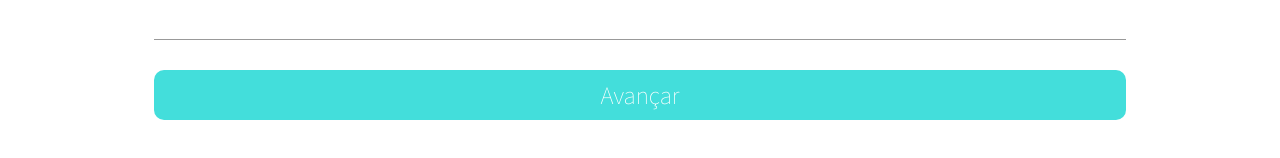
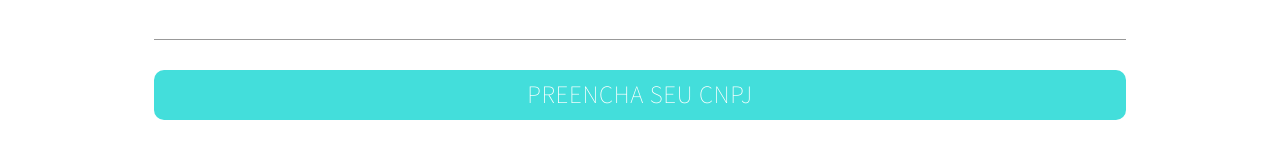
Before and after one commit to appdoutoroficial/appdoutor-clinica, a React (Create React App) app: page /valida-cnpj in a window 1280 px wide. Shown: the part 454-612 px from the top of the page. Built offline with nearby package versions, Linux system fonts and the light colour scheme.

Commit message:
Adjust page, Valid CNPJ, import ajax.

```diff
--- a/src/App.scss
+++ b/src/App.scss
@@ -163,19 +163,20 @@ body {
 }
 
 .btn-avancar {
-    display: flex;
-    width: 80%;
-    height: 50px;
-    background: #43DEDB;
-    color: #fff;
-    font-size: 25px;
-    font-family: 'Source Sans Pro', sans-serif;
-    font-weight: 100;
-    border-radius: 10px;
-    border: 0;
-    text-align: center;
+    display: flex !important;
+    width: 80% !important;
+    height: 50px !important;
+    background: #43DEDB !important;
+    color: #fff !important;
+    font-size: 25px !important;
+    font-family: 'Source Sans Pro', sans-serif !important;
+    font-weight: 100 !important;
+    border-radius: 10px !important;
+    border: 0 !important;
+    text-align: center !important;
     align-items: center !important;
     justify-content: center !important;
+    padding: 10px 0 15px;
 }
 
 .selfie {
--- a/src/pages/validaCNPJ/validaCNPJ.jsx
+++ b/src/pages/validaCNPJ/validaCNPJ.jsx
@@ -2,20 +2,50 @@ import React, { useState, useEffect } from "react";
 import Navbar from "../../components/NavBar";
 import InputMask from "react-input-mask";
 import axiosConfig from "../../axiosConfig";
+import { Link } from "react-router-dom";
+import Button from '@mui/material/Button';
+import Swal from "sweetalert2";
 
 const ValidaCNPJ = () => {
-  const [cnpj, setCnpj] = useState();
+  const preencha = "Preencha seu CNPJ";
+  const [disable, setDisable] = useState(true);
+  const [cnpj, setCNPJ] = useState();
+  const [button, setButton] = useState(preencha);
 
   useEffect(() => {
     // Atualiza o título do documento usando a API do browser
-    document.title = `Você clicou 1 vezes`;
+    document.title = `Clínica CNPJ`;
   });
 
   const validaCnpj = (elem) => {
-    axiosConfig.get("/Especialidades/Listar").then((response) => {
-      console.log(response);
-      // setCep(response.data);
-    });
+    localStorage.setItem('cnpj', elem.target.value);
+
+    if( elem.target.value != '' ){
+        axiosConfig.post("/Clinica/ValidaCNPJ?CNPJ="+elem.target.value)
+        .then((response) => {
+            if( response.data.statusCode === 200 && response.data.existente === false ){
+                setButton("Avançar");
+                setDisable(false);
+            }else{
+                setButton(preencha);
+                Swal.fire({
+                    icon: "warning",
+                    title: response.data.mensagem,
+                    showCancelButton: false,
+                    confirmButtonText: 'Ok',
+                });
+            }
+        })
+        .catch((err) =>{
+            setButton(preencha);
+            Swal.fire({
+                icon: "warning",
+                title: "Revise os campos!",
+                showCancelButton: false,
+                confirmButtonText: 'Ok',
+            });
+        })
+    }
   };
 
   return (
@@ -40,7 +70,7 @@ const ValidaCNPJ = () => {
 
         <div className="campo-cad">
           <InputMask
-            mask="00.000.000/0000-00"
+            mask="99.999.999/9999-99"
             onBlur={validaCnpj}
             name="cnpj"
             className="cnpj"
@@ -49,7 +79,10 @@ const ValidaCNPJ = () => {
           {/* <input type="text" className="cad-2" data-mask="00.000.000/0000-00" name="cnpj" id="cnpj" placeholder="Digite seu CNPJ" aria-label="Recipiente para nickname" aria-describedby="basic-addon2" /> */}
         </div>
 
-        <button className="btn-avancar">Avançar</button>
+
+        <Button loading={true} className="btn-avancar" component={Link} to="/nome" disabled={disable}>
+            {button}
+        </Button>
       </div>
     </>
   );
```
